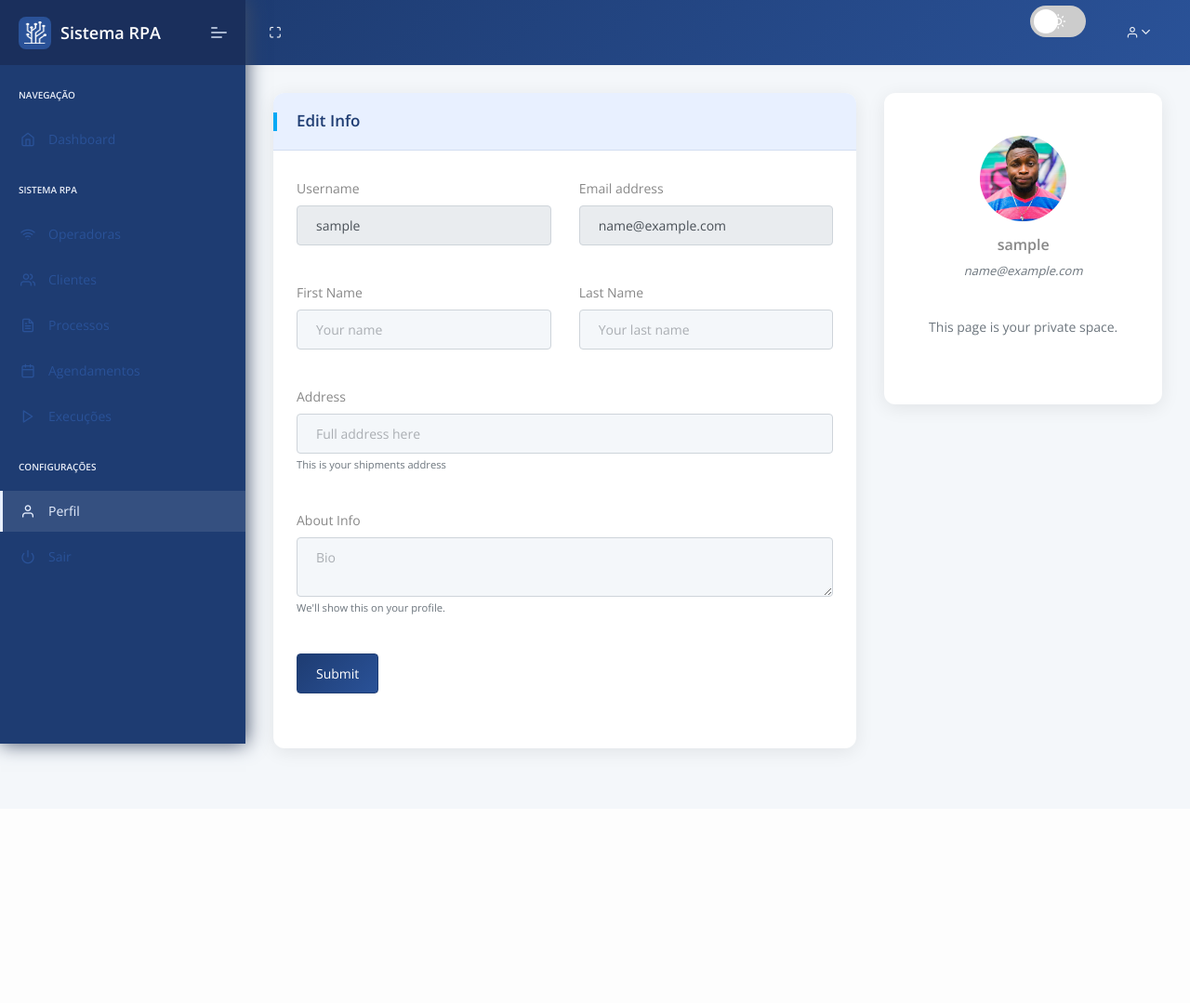
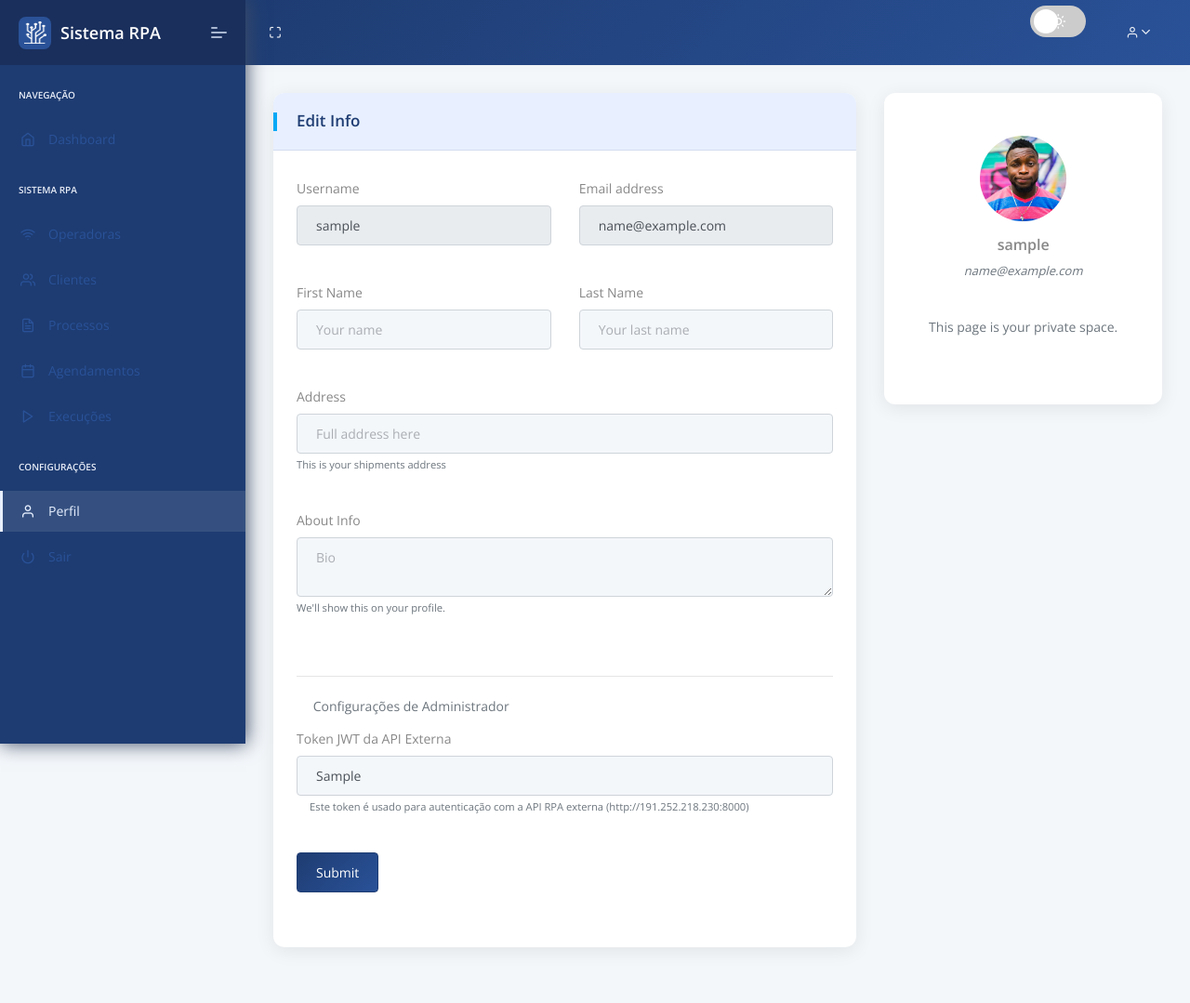
Before and after one commit to tiagopereiraramos/tirus-dash-flask, a Flask app: page /profile.html in a window 1280 px wide. Shown: the whole page at 93% size. Before the commit the page ends 821 px from the top, so only its background shows below. Run offline with Flask 3, Linux system fonts and the light colour scheme; a user stored in the database is signed in; tables that the repository leaves empty hold one stand-in row (values such as "Sample post"); parts of the project's set-up code (start-up, migrations or seed data) failed here and were passed over; some libraries are stand-ins or nearby versions.

Commit message:
Add JWT token field for administrator users on the profile page
Update Users model to include is_admin and api_externa_token fields. Modify profile.html to conditionally display an input field for the external API JWT token when the user is an administrator.

Replit-Commit-Author: Agent
Replit-Commit-Session-Id: ff80d382-7aaf-4c9e-bd52-c4ef5c45dce3
Replit-Commit-Checkpoint-Type: intermediate_checkpoint
Replit-Commit-Event-Id: bc45b39b-9c8f-4939-bf1c-484abc325628
Replit-Commit-Screenshot-Url: https://storage.googleapis.com/screenshot-production-us-central1/1a2b82d6-df5c-482e-9891-b73624684c9a/ff80d382-7aaf-4c9e-bd52-c4ef5c45dce3/qr3UKDU

```diff
--- a/apps/authentication/models.py
+++ b/apps/authentication/models.py
@@ -22,6 +22,10 @@ class Users(db.Model, UserMixin):
     password      = db.Column(db.LargeBinary)
 
     oauth_github  = db.Column(db.String(100), nullable=True)
+
+    # Campos administrativos
+    is_admin      = db.Column(db.Boolean, default=False, nullable=False)
+    api_externa_token = db.Column(db.String(500), nullable=True)
 
     def __init__(self, **kwargs):
         for property, value in kwargs.items():
--- a/apps/templates/home/profile.html
+++ b/apps/templates/home/profile.html
@@ -73,6 +73,32 @@
                                                     </div>
                                                 </div>
 
+                                                {% if current_user.is_admin %}
+                                                <div class="col-sm-12">
+                                                    <hr class="my-4">
+                                                    <h6 class="text-muted mb-3">
+                                                        <i class="feather icon-shield"></i> Configurações de Administrador
+                                                    </h6>
+                                                </div>
+
+                                                <div class="col-sm-12 mb-4">
+                                                    <div class="form-group">
+                                                        <label for="api_token">
+                                                            <i class="feather icon-key"></i> Token JWT da API Externa
+                                                        </label>
+                                                        <input type="text"
+                                                               class="form-control font-monospace"
+                                                               id="api_token"
+                                                               value="{{ current_user.api_externa_token if current_user.api_externa_token else '' }}"
+                                                               placeholder="Cole aqui o token JWT da API externa">
+                                                        <small class="form-text text-muted">
+                                                            <i class="feather icon-info"></i>
+                                                            Este token é usado para autenticação com a API RPA externa (http://191.252.218.230:8000)
+                                                        </small>
+                                                    </div>
+                                                </div>
+                                                {% endif %}
+
                                                 <div class="col-sm-12 mb-2">
                                                     <div class="form-group">
                                                         <button type="submit" class="btn btn-primary">Submit</button>
```
